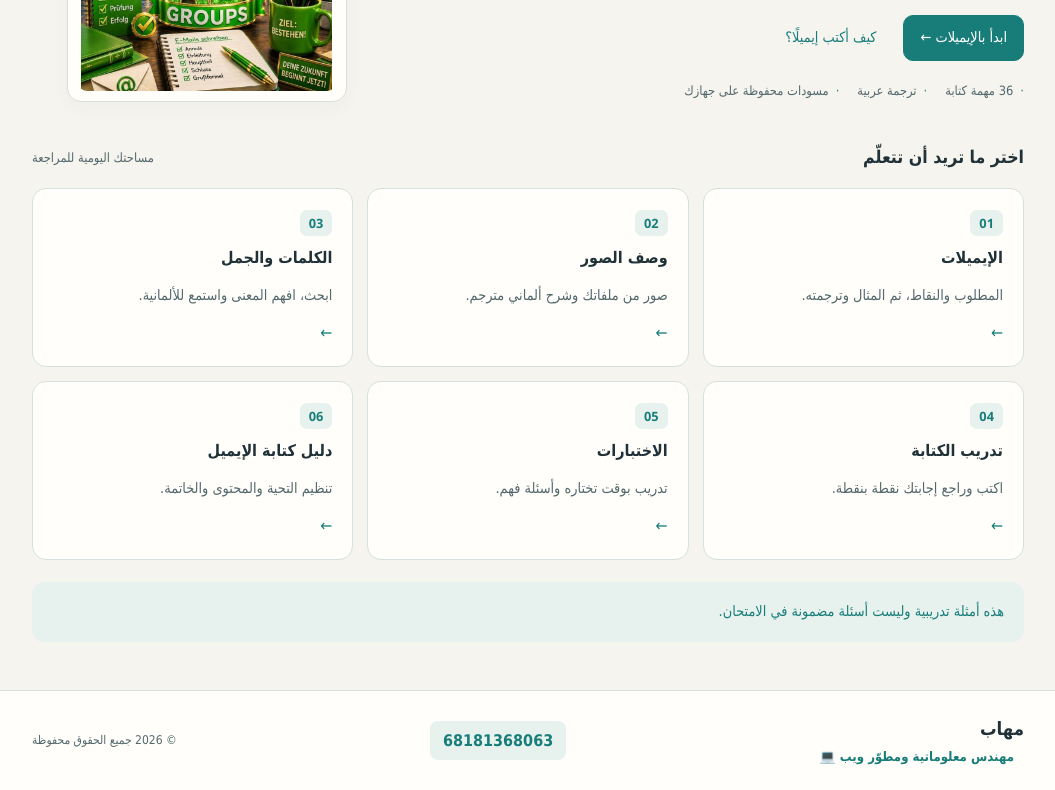
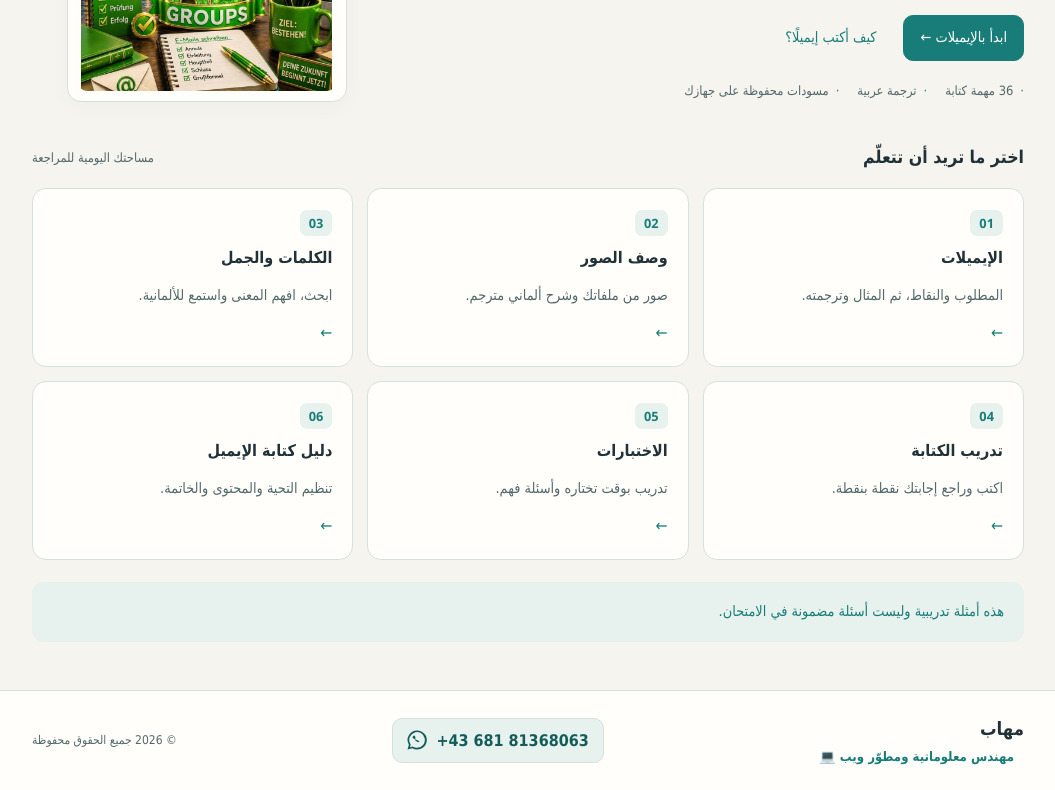
Before and after one commit to muhab24alm/deutsch.a2, a website: page index.html in a window 1280 px wide. Shown: the part 429-1219 px from the top of the page, without its empty margins (112-1167 px from the left). Drawn offline with Linux system fonts and the light colour scheme.

Commit message:
Make footer contact link open WhatsApp

```diff
--- a/index.html
+++ b/index.html
@@ -80,8 +80,9 @@
       <span class="footer-role">مهندس معلوماتية ومطوّر ويب 💻</span>
     </div>
 
-    <a class="phone" href="tel:68181368063" dir="ltr">
-      68181368063
+    <a class="phone" href="https://wa.me/4368181368063" target="_blank" rel="noopener noreferrer" aria-label="افتح محادثة واتساب مع مهاب على الرقم +43 681 81368063" dir="ltr">
+      <svg viewBox="0 0 32 32" aria-hidden="true" focusable="false" fill="currentColor"><path d="M16 .8A15.1 15.1 0 0 0 3 23.5L.9 31l7.7-2A15.2 15.2 0 1 0 16 .8Zm0 27.6a12.4 12.4 0 0 1-6.3-1.7l-.5-.3-4.5 1.2 1.2-4.4-.3-.5A12.5 12.5 0 1 1 16 28.4Zm6.9-9.3c-.4-.2-2.2-1.1-2.5-1.2-.3-.1-.6-.2-.8.2-.3.4-1 1.2-1.2 1.4-.2.2-.4.3-.8.1-.4-.2-1.6-.6-3-1.9-1.1-1-1.9-2.2-2.1-2.6-.2-.4 0-.6.2-.8l.6-.7.4-.6c.1-.2 0-.5 0-.7l-1.1-2.7c-.3-.7-.6-.6-.8-.6h-.7c-.3 0-.7.1-1 .5s-1.3 1.3-1.3 3.1 1.4 3.7c.2.5 2.7 4.1 6.4 5.8.9.4 1.6.6 2.1.8.9.3 1.7.2 2.3.1.7-.1 2.2-.9 2.5-1.8.3-.9.3-1.7.2-1.8-.1-.2-.3-.3-.7-.5Z"/></svg>
+      <span>+43 681 81368063</span>
     </a>
 
     <p class="rights">
--- a/styles.css
+++ b/styles.css
@@ -150,10 +150,29 @@ main{padding:26px 24px 48px}
   font-weight: 700;
 }
 
+.phone {
+  display: inline-flex;
+  align-items: center;
+  justify-content: center;
+  gap: 9px;
+  min-height: 44px;
+  max-width: 100%;
+  padding: 8px 14px;
+  border: 1px solid var(--line);
+  border-radius: 10px;
+  color: var(--dark);
+  white-space: nowrap;
+}
+
+.phone:hover { background: var(--line); }
+.phone svg { width: 20px; height: 20px; flex: none; }
+
 @media (max-width: 620px) {
   .footer-identity {
     width: 100%;
     align-items: center;
     text-align: center;
   }
+
+  .phone { margin-inline: auto; }
 }
```
